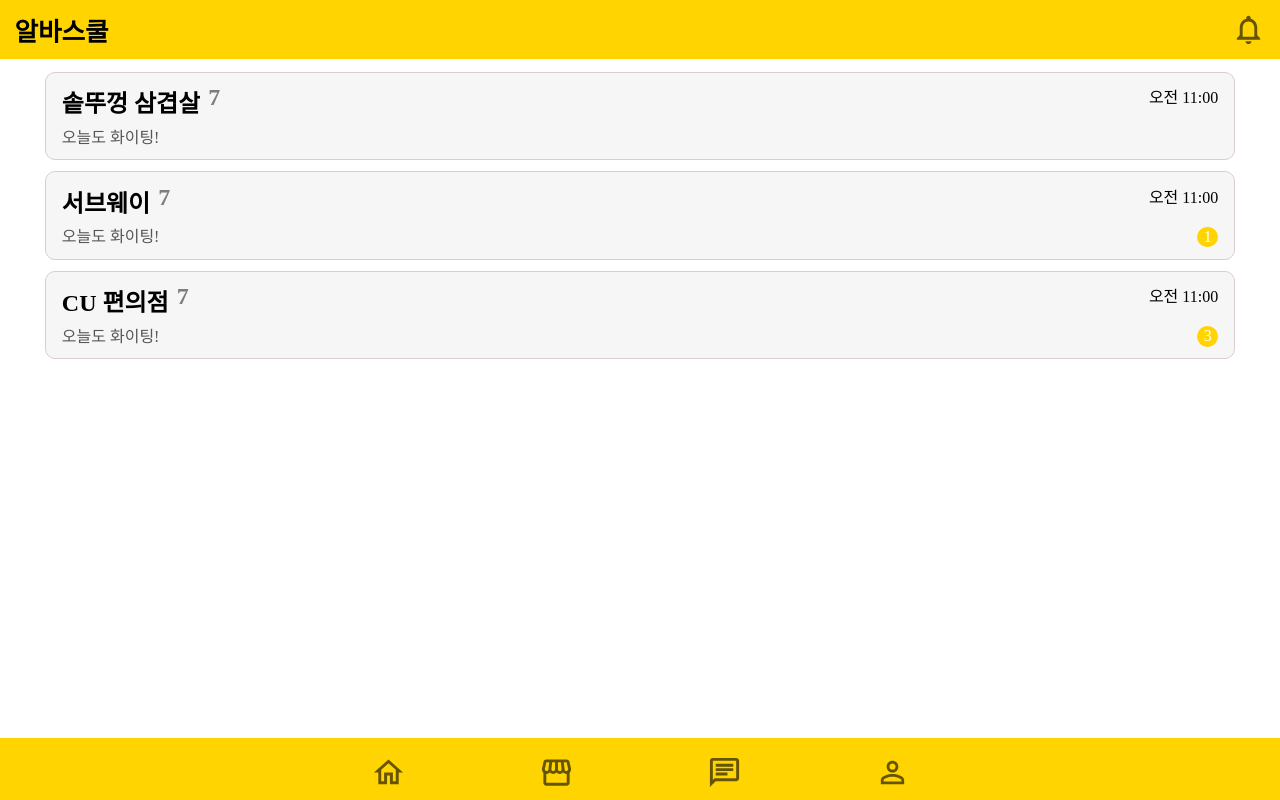
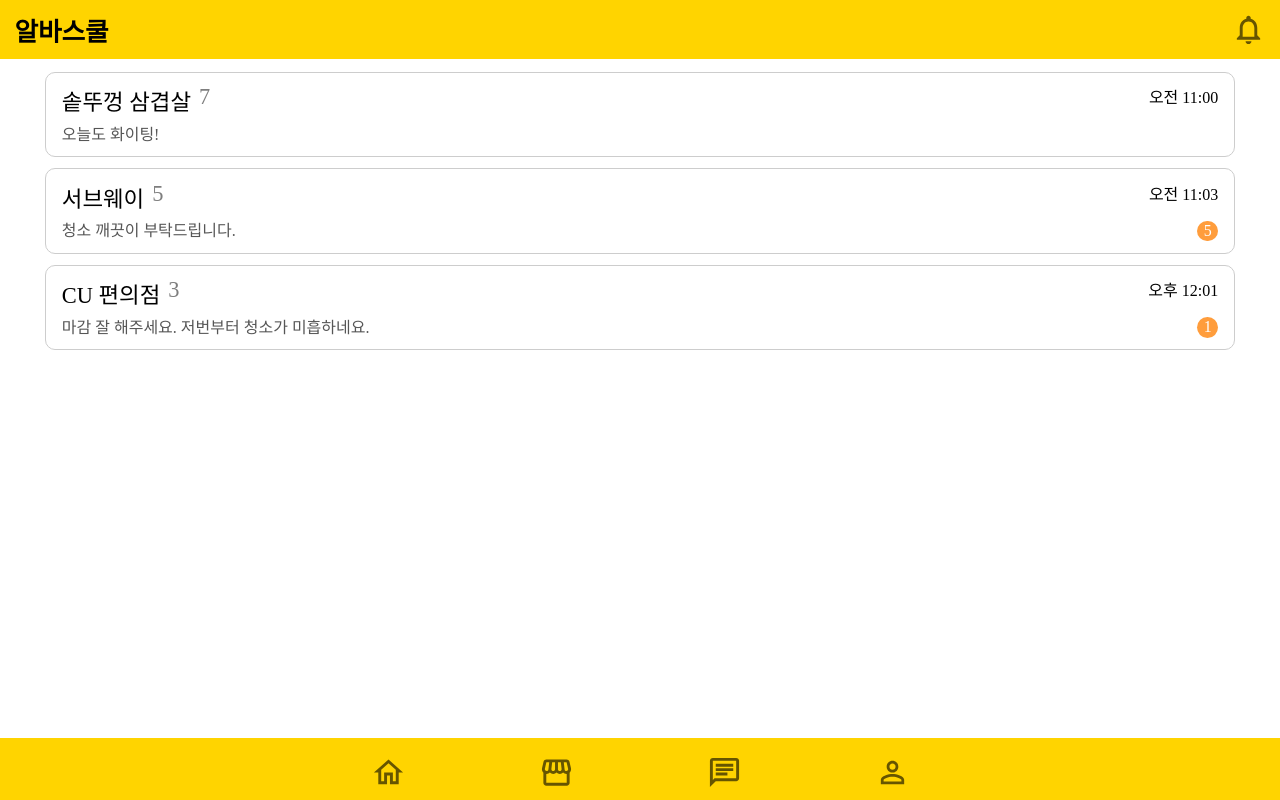
Before and after one commit to leejjorang/albaschool_frontend, a React (Vite) app: page /chats in a window 1280 px wide. Built offline with nearby package versions, Linux system fonts and the light colour scheme; a web font is replaced by a local one.

Commit message:
Feat: 채팅 목록(공통) 페이지 컴포넌트화

```diff
--- /dev/null
+++ b/src/components/Badge.tsx
@@ -0,0 +1,27 @@
+import styled from "styled-components";
+
+interface BadgeProps {
+  message: string | number;
+}
+
+const Badge: React.FC<BadgeProps> = ({message}) => {
+  return (
+    <BadgeStyle>
+      {message}
+    </BadgeStyle>
+  )
+}
+
+export default Badge;
+
+
+const BadgeStyle = styled.div`
+  display: flex;
+  justify-content: center;
+  align-items: center;
+  background-color: #FF9D3C;
+  color: white;
+  border-radius: 50%;
+  width: 1.3rem;
+  height: 1.3rem;
+`
--- /dev/null
+++ b/src/components/chat/ChatListBox.tsx
@@ -0,0 +1,71 @@
+import styled from "styled-components";
+import Badge from "../Badge";
+import { useNavigate } from "react-router-dom";
+
+interface ChatListBoxProps {
+  id: number;
+  storeName: string;
+  headCount: number;
+  lastMessage: string;
+  time: string;
+  badge?: number;
+}
+
+const ChatListBox: React.FC<ChatListBoxProps> = ({id, storeName, headCount, lastMessage, time, badge}) => {
+  const navigate = useNavigate();
+  const handleClick = () => {
+    navigate(`/chats/${id}`);
+  }
+
+  return (
+    <ChatListBoxStyle onClick={handleClick}>
+      <div style={{maxWidth: '60%'}}>
+        <span>
+          <p>{storeName}</p>
+          <p style={{color: '#7E7E7E'}}>{headCount}</p>
+        </span>
+        <p style={{color: '#565656'}}>{lastMessage}</p>
+      </div>
+      <TimeBadgeBoxStyle>
+        <p>{time}</p>
+        {badge && <Badge message={badge} />}
+      </TimeBadgeBoxStyle>
+    </ChatListBoxStyle>
+  )
+}
+
+export default ChatListBox;
+
+
+const ChatListBoxStyle = styled.div`
+  display: flex;
+  justify-content: space-between;
+  border: 1px solid #CDCDCD;
+  width: 93%;
+  padding: 0.7rem 1rem;
+  border-radius: 10px;
+
+  span {
+    display: inline-flex;
+    gap: 0.5rem;
+    font-size: 1.4rem;
+    margin-bottom: 0.3rem;
+  }
+
+  p {
+    overflow: hidden;
+    white-space: nowrap;
+    text-overflow: ellipsis;
+  }
+
+  &:focus, &:hover {
+    background-color: #FFD400;
+  }
+`
+
+const TimeBadgeBoxStyle = styled.div`
+  display: flex;
+  flex-direction: column;
+  align-items: flex-end;
+  justify-content: space-between;
+`
--- a/src/pages/common/ChatList.tsx
+++ b/src/pages/common/ChatList.tsx
@@ -1,52 +1,18 @@
 import styled from "styled-components";
+import ChatListBox from "../../components/chat/ChatListBox";
 
 const ChatList = () => {
   return (
     <ChatListStyle>
-      <ChatBoxStyle>
-        <div>
-          <span>
-            <h2>솥뚜껑 삼겹살</h2>
-            <h2 style={{color: '#7E7E7E'}}>7</h2>
-          </span>
-          <p style={{color: '#565656'}}>오늘도 화이팅!</p>
-        </div>
-        <TextBoxStyle>
-          <p>오전 11:00</p>
-        </TextBoxStyle>
-      </ChatBoxStyle>
-
-      <ChatBoxStyle>
-        <div>
-          <span>
-            <h2>서브웨이</h2>
-            <h2 style={{color: '#7E7E7E'}}>7</h2>
-          </span>
-          <p style={{color: '#565656'}}>오늘도 화이팅!</p>
-        </div>
-        <TextBoxStyle>
-          <p>오전 11:00</p>
-          <BadgeStyle>1</BadgeStyle>
-        </TextBoxStyle>
-      </ChatBoxStyle>
-      <ChatBoxStyle>
-        <div>
-          <span>
-            <h2>CU 편의점</h2>
-            <h2 style={{color: '#7E7E7E'}}>7</h2>
-          </span>
-          <p style={{color: '#565656'}}>오늘도 화이팅!</p>
-        </div>
-        <TextBoxStyle>
-          <p>오전 11:00</p>
-          <BadgeStyle>3</BadgeStyle>
-        </TextBoxStyle>
-      </ChatBoxStyle>
+      <ChatListBox id={1} storeName="솥뚜껑 삼겹살" headCount={7} lastMessage="오늘도 화이팅!" time="오전 11:00" />
+      <ChatListBox id={2} storeName="서브웨이" headCount={5} lastMessage="청소 깨끗이 부탁드립니다." time="오전 11:03" badge={5} />
+      <ChatListBox id={3} storeName="CU 편의점" headCount={3} lastMessage="마감 잘 해주세요. 저번부터 청소가 미흡하네요." time="오후 12:01" badge={1} />
     </ChatListStyle>
   );
 }
 
 export default ChatList;
+
 
 const ChatListStyle = styled.div`
   display: flex;
@@ -55,41 +21,3 @@ const ChatListStyle = styled.div`
   gap: 0.7rem;
   margin-top: 1rem;
 `
-
-const ChatBoxStyle = styled.div`
-  border: 1px solid #DBCDCD;
-  background-color: #F7F6F6;
-  width: 93%;
-  display: flex;
-  justify-content: space-between;
-  padding: 0.7rem 1rem;
-  border-radius: 10px;
-
-  span {
-    display: flex;
-    gap: 0.5rem;
-    margin-bottom: 0.3rem;
-  }
-
-  &:focus, &:hover {
-    background-color: #FFD400;
-  }
-`
-
-const TextBoxStyle = styled.div`
-  display: flex;
-  flex-direction: column;
-  align-items: flex-end;
-  justify-content: space-between;
-`
-
-const BadgeStyle = styled.div`
-  background-color: #FFD400;
-  color: white;
-  border-radius: 50%;
-  width: 1.3rem;
-  height: 1.3rem;
-  display: flex;
-  justify-content: center;
-  align-items: center;
-`
```
